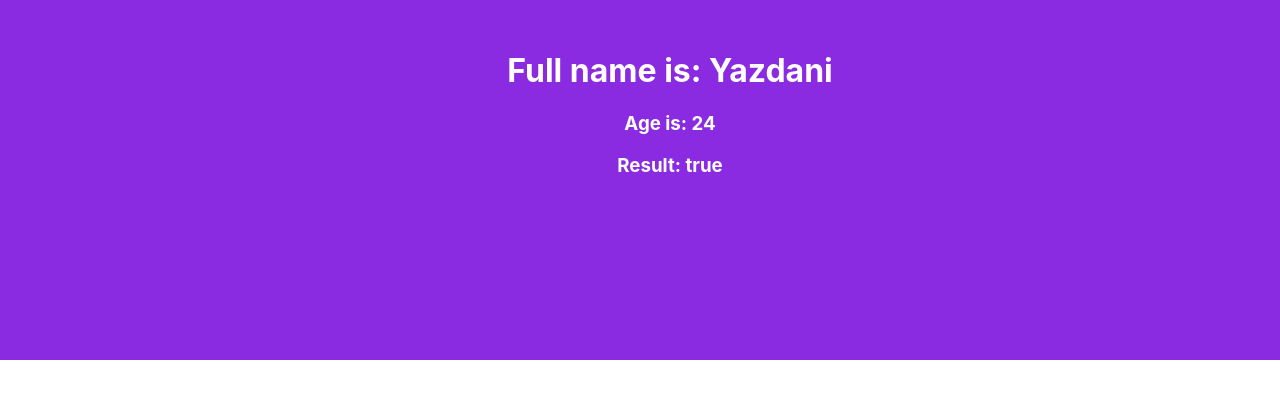
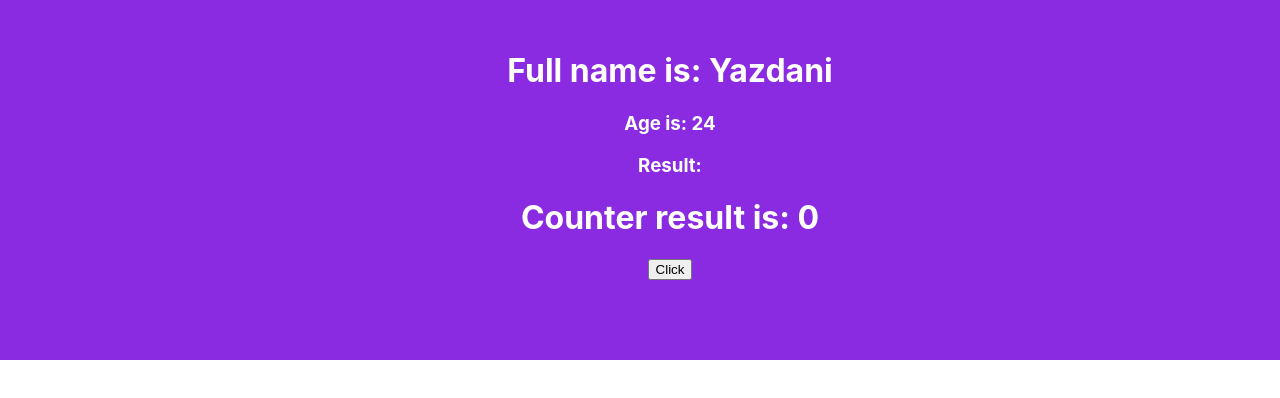
Before and after one commit to Yazdani1/React-js-with-Typescript, a React (Create React App) app in the folder client/: page / in a window 1280 px wide. Shown: the top 398 px of the page. Built offline with nearby package versions, Linux system fonts and the light colour scheme.

Commit message:
typsescript function props

```diff
--- a/client/src/App.tsx
+++ b/client/src/App.tsx
@@ -1,9 +1,11 @@
-import React from "react";
+import React, { useState } from "react";
 import "./App.css";
 import Firstsection from "./Firstsection";
 
 const App = () => {
   const age = 24;
+
+  const [count, setCount] = useState(0);
 
   return (
     <React.Fragment>
@@ -11,7 +13,9 @@ const App = () => {
         <Firstsection
           name="Yazdani"
           age={age}
+          count={count}
           isMore={age > 20}
+          counterButton={() => setCount(count + 5)}
         />
       </div>
     </React.Fragment>
--- a/client/src/Firstsection.tsx
+++ b/client/src/Firstsection.tsx
@@ -1,19 +1,30 @@
-import React, { FC } from "react";
+import React, { FC, useState } from "react";
 
 interface Userinfo {
   name: String;
   age: number | string;
   isMore?: boolean;
+  count: number;
+  counterButton: () => void;
 }
 
-const Firstsection: FC<Userinfo> = ({ name, age,isMore }) => {
-    console.log(isMore);
+const Firstsection: FC<Userinfo> = ({
+  name,
+  age,
+  isMore,
+  counterButton,
+  count,
+}) => {
+  console.log(isMore);
+
   return (
     <React.Fragment>
       <div>
         <h1>Full name is: {name}</h1>
         <h3>Age is: {age}</h3>
-        <h3>Result: {isMore.toString()}</h3>
+        <h3>Result: {isMore}</h3>
+        <h1>Counter result is: {count}</h1>
+        <button onClick={counterButton}>Click</button>
       </div>
     </React.Fragment>
   );
```
